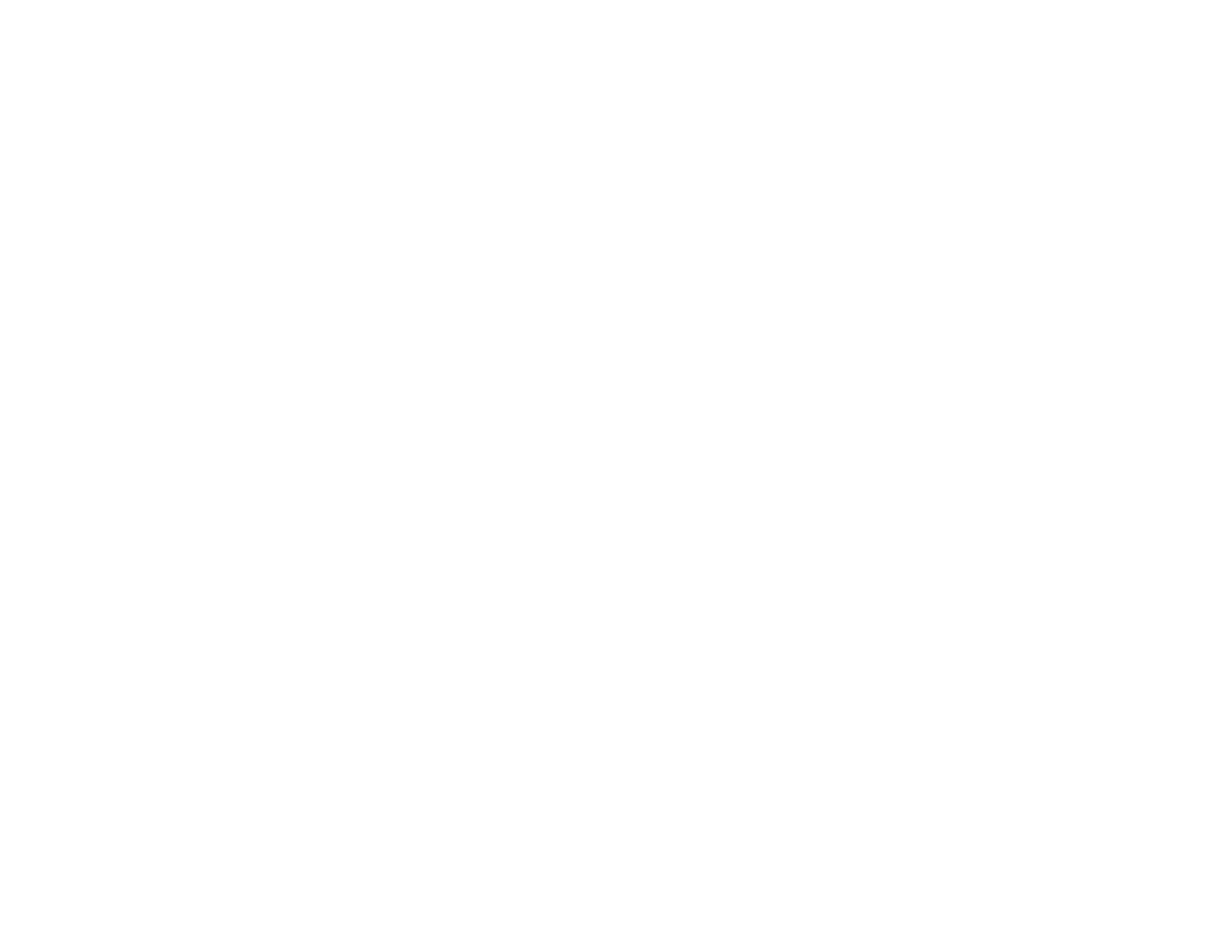
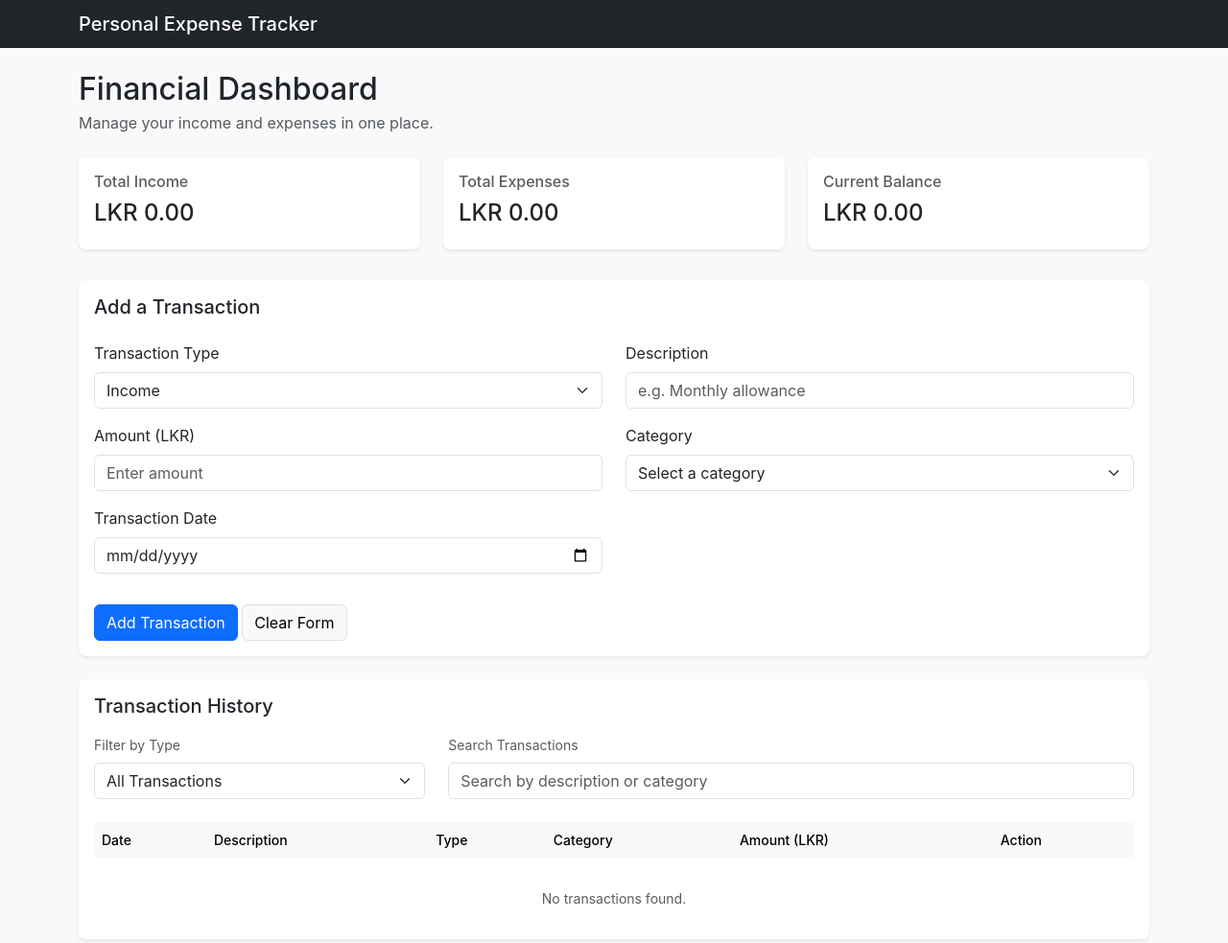
Before and after one commit to omiragk05/Persona-Expense-Tracker, a plain HTML site: page index.html in a window 1280 px wide. Shown: the whole page at 96% size. Before the commit the page ends 800 px from the top, so only its background shows below. Drawn offline with nearby package versions, Linux system fonts and the light colour scheme.

Commit message:
Add HTML , CSS styles, and JavaScript functionality for expense tracking

```diff
--- a/index.html
+++ b/index.html
@@ -1,11 +1,140 @@
 <!DOCTYPE html>
 <html lang="en">
+
 <head>
-    <meta charset="UTF-8">
-    <meta name="viewport" content="width=device-width, initial-scale=1.0">
-    <title>Document</title>
+  <meta charset="UTF-8">
+  <meta name="viewport" content="width=device-width, initial-scale=1.0">
+  <title>Personal Expense Tracker</title>
+  <link href="https://cdn.jsdelivr.net/npm/bootstrap@5.3.0/dist/css/bootstrap.min.css" rel="stylesheet">
+  <link rel="stylesheet" href="style.css">
 </head>
-<body>
 
+<body class="bg-light">
+
+  <!-- Navigation Bar -->
+  <nav class="navbar navbar-dark bg-dark">
+    <div class="container-fluid container">
+      <span class="navbar-brand mb-0 h1">Personal Expense Tracker</span>
+    </div>
+  </nav>
+
+  <div class="container mt-4">
+    <h2 class="mb-1">Financial Dashboard</h2>
+    <p class="text-muted mb-4">Manage your income and expenses in one place.</p>
+
+    <!-- Summary Cards -->
+    <div class="row mb-4">
+      <div class="col-md-4 mb-2">
+        <div class="card shadow-sm">
+          <div class="card-body">
+            <h6 class="card-title text-muted">Total Income</h6>
+            <h4 id="total-income">LKR 0.00</h4>
+          </div>
+        </div>
+      </div>
+      <div class="col-md-4 mb-2">
+        <div class="card shadow-sm">
+          <div class="card-body">
+            <h6 class="card-title text-muted">Total Expenses</h6>
+            <h4 id="total-expense">LKR 0.00</h4>
+          </div>
+        </div>
+      </div>
+      <div class="col-md-4 mb-2">
+        <div class="card shadow-sm">
+          <div class="card-body">
+            <h6 class="card-title text-muted">Current Balance</h6>
+            <h4 id="current-balance">LKR 0.00</h4>
+          </div>
+        </div>
+      </div>
+    </div>
+
+    <!-- Transaction Form -->
+    <div class="card shadow-sm mb-4">
+      <div class="card-body">
+        <h5 class="card-title mb-4">Add a Transaction</h5>
+        <form id="transaction-form">
+          <div class="row mb-3">
+            <div class="col-md-6 mb-3">
+              <label class="form-label">Transaction Type</label>
+              <select id="type" class="form-select" required>
+                <option value="Income">Income</option>
+                <option value="Expense">Expense</option>
+              </select>
+            </div>
+            <div class="col-md-6 mb-3">
+              <label class="form-label">Description</label>
+              <input type="text" id="description" class="form-control" placeholder="e.g. Monthly allowance" required>
+            </div>
+            <div class="col-md-6 mb-3">
+              <label class="form-label">Amount (LKR)</label>
+              <input type="number" id="amount" class="form-control" placeholder="Enter amount" min="0.01" step="0.01"
+                required>
+            </div>
+            <div class="col-md-6 mb-3">
+              <label class="form-label">Category</label>
+              <select id="category" class="form-select" required>
+                <option value="">Select a category</option>
+                <option value="Allowance">Allowance</option>
+                <option value="Food">Food</option>
+                <option value="Transport">Transport</option>
+                <option value="Salary">Salary</option>
+                <option value="Other">Other</option>
+              </select>
+            </div>
+            <div class="col-md-6 mb-3">
+              <label class="form-label">Transaction Date</label>
+              <input type="date" id="date" class="form-control" required>
+            </div>
+          </div>
+          <button type="submit" class="btn btn-primary">Add Transaction</button>
+          <button type="button" id="clear-btn" class="btn btn-light border">Clear Form</button>
+        </form>
+      </div>
+    </div>
+
+    <!-- Transaction History -->
+    <div class="card shadow-sm mb-5">
+      <div class="card-body">
+        <h5 class="card-title mb-3">Transaction History</h5>
+        <div class="row mb-3">
+          <div class="col-md-4 mb-2">
+            <label class="form-label text-muted small">Filter by Type</label>
+            <select id="filter-type" class="form-select">
+              <option value="All">All Transactions</option>
+              <option value="Income">Income</option>
+              <option value="Expense">Expense</option>
+            </select>
+          </div>
+          <div class="col-md-8 mb-2">
+            <label class="form-label text-muted small">Search Transactions</label>
+            <input type="text" id="search-input" class="form-control" placeholder="Search by description or category">
+          </div>
+        </div>
+        <div class="table-responsive">
+          <table class="table table-borderless table-striped align-middle">
+            <thead class="table-light text-muted small">
+              <tr>
+                <th>Date</th>
+                <th>Description</th>
+                <th>Type</th>
+                <th>Category</th>
+                <th>Amount (LKR)</th>
+                <th>Action</th>
+              </tr>
+            </thead>
+            <tbody id="transaction-list">
+              <!-- Transactions will be injected here -->
+            </tbody>
+          </table>
+          <div id="no-data" class="text-center text-muted small py-3 d-none">No transactions found.</div>
+        </div>
+      </div>
+    </div>
+  </div>
+
+  <script src="script.js"></script>
 </body>
+
 </html>
--- a/script.js
+++ b/script.js
@@ -0,0 +1,121 @@
+// State management
+let transactions = JSON.parse(localStorage.getItem('transactions')) || [];
+
+// DOM Elements
+const form = document.getElementById('transaction-form');
+const clearBtn = document.getElementById('clear-btn');
+const transactionList = document.getElementById('transaction-list');
+const noDataText = document.getElementById('no-data');
+const totalIncomeEl = document.getElementById('total-income');
+const totalExpenseEl = document.getElementById('total-expense');
+const currentBalanceEl = document.getElementById('current-balance');
+const filterType = document.getElementById('filter-type');
+const searchInput = document.getElementById('search-input');
+
+// Event Listeners
+form.addEventListener('submit', addTransaction);
+clearBtn.addEventListener('click', () => form.reset());
+filterType.addEventListener('change', updateUI);
+searchInput.addEventListener('input', updateUI);
+
+// Initialize UI
+updateUI();
+
+function addTransaction(e) {
+  e.preventDefault();
+
+  const type = document.getElementById('type').value;
+  const description = document.getElementById('description').value.trim();
+  const amount = parseFloat(document.getElementById('amount').value);
+  const category = document.getElementById('category').value;
+  const date = document.getElementById('date').value;
+
+  // Validation: Ensure amount is greater than zero
+  if (amount <= 0) {
+    alert('Amount must be greater than zero.');
+    return;
+  }
+
+  const transaction = {
+    id: generateID(),
+    type,
+    description,
+    amount,
+    category,
+    date
+  };
+
+  transactions.push(transaction);
+  saveToLocalStorage();
+  updateUI();
+  form.reset();
+
+  // Alert on success
+  alert('Transaction added successfully!');
+}
+
+function deleteTransaction(id) {
+  transactions = transactions.filter(t => t.id !== id);
+  saveToLocalStorage();
+  updateUI();
+  alert('Transaction deleted');
+}
+
+function updateUI() {
+  updateTotals();
+  renderTable();
+}
+
+function updateTotals() {
+  const income = transactions.filter(t => t.type === 'Income').reduce((acc, t) => acc + t.amount, 0);
+  const expense = transactions.filter(t => t.type === 'Expense').reduce((acc, t) => acc + t.amount, 0);
+  const balance = income - expense;
+
+  totalIncomeEl.innerText = `LKR ${income.toLocaleString('en-US', { minimumFractionDigits: 2, maximumFractionDigits: 2 })}`;
+  totalExpenseEl.innerText = `LKR ${expense.toLocaleString('en-US', { minimumFractionDigits: 2, maximumFractionDigits: 2 })}`;
+  currentBalanceEl.innerText = `LKR ${balance.toLocaleString('en-US', { minimumFractionDigits: 2, maximumFractionDigits: 2 })}`;
+}
+
+function renderTable() {
+  transactionList.innerHTML = '';
+
+  const filterVal = filterType.value;
+  const searchVal = searchInput.value.toLowerCase();
+
+  const filteredTransactions = transactions.filter(t => {
+    const matchType = filterVal === 'All' || t.type === filterVal;
+    const matchSearch = t.description.toLowerCase().includes(searchVal) || t.category.toLowerCase().includes(searchVal);
+    return matchType && matchSearch;
+  });
+
+  if (filteredTransactions.length === 0) {
+    noDataText.classList.remove('d-none');
+  } else {
+    noDataText.classList.add('d-none');
+    filteredTransactions.forEach(t => {
+      const isIncome = t.type === 'Income';
+      const tr = document.createElement('tr');
+      tr.innerHTML = `
+        <td>${t.date}</td>
+        <td>${t.description}</td>${t.type}
+        <td><span class="${isIncome ? 'badge-income' : 'badge-expense'}"></span></td>
+        <td>${t.category}</td>
+        <td class="${isIncome ? 'amount-income' : 'amount-expense'}">
+          ${isIncome ? '+' : '-'} LKR ${t.amount.toLocaleString('en-US', { minimumFractionDigits: 2 })}
+        </td>
+        <td>
+          <button class="btn btn-sm btn-outline-danger" onclick="deleteTransaction(${t.id})">Delete</button>
+        </td>
+      `;
+      transactionList.appendChild(tr);
+    });
+  }
+}
+
+function saveToLocalStorage() {
+  localStorage.setItem('transactions', JSON.stringify(transactions));
+}
+
+function generateID() {
+  return Math.floor(Math.random() * 100000000);
+}
--- a/style.css
+++ b/style.css
@@ -0,0 +1,38 @@
+body {
+  font-family: -apple-system, BlinkMacSystemFont, "Segoe UI", Roboto, "Helvetica Neue", Arial, sans-serif;
+}
+
+.card {
+  border: none;
+  border-radius: 8px;
+}
+
+.table th {
+  font-weight: 500;
+}
+
+.badge-income {
+  background-color: #198754;
+  color: white;
+  padding: 4px 8px;
+  border-radius: 4px;
+  font-size: 0.75rem;
+}
+
+.badge-expense {
+  background-color: #6c757d;
+  color: white;
+  padding: 4px 8px;
+  border-radius: 4px;
+  font-size: 0.75rem;
+}
+
+.amount-income {
+  color: #198754;
+  font-weight: bold;
+}
+
+.amount-expense {
+  color: #000;
+  font-weight: bold;
+}
```
